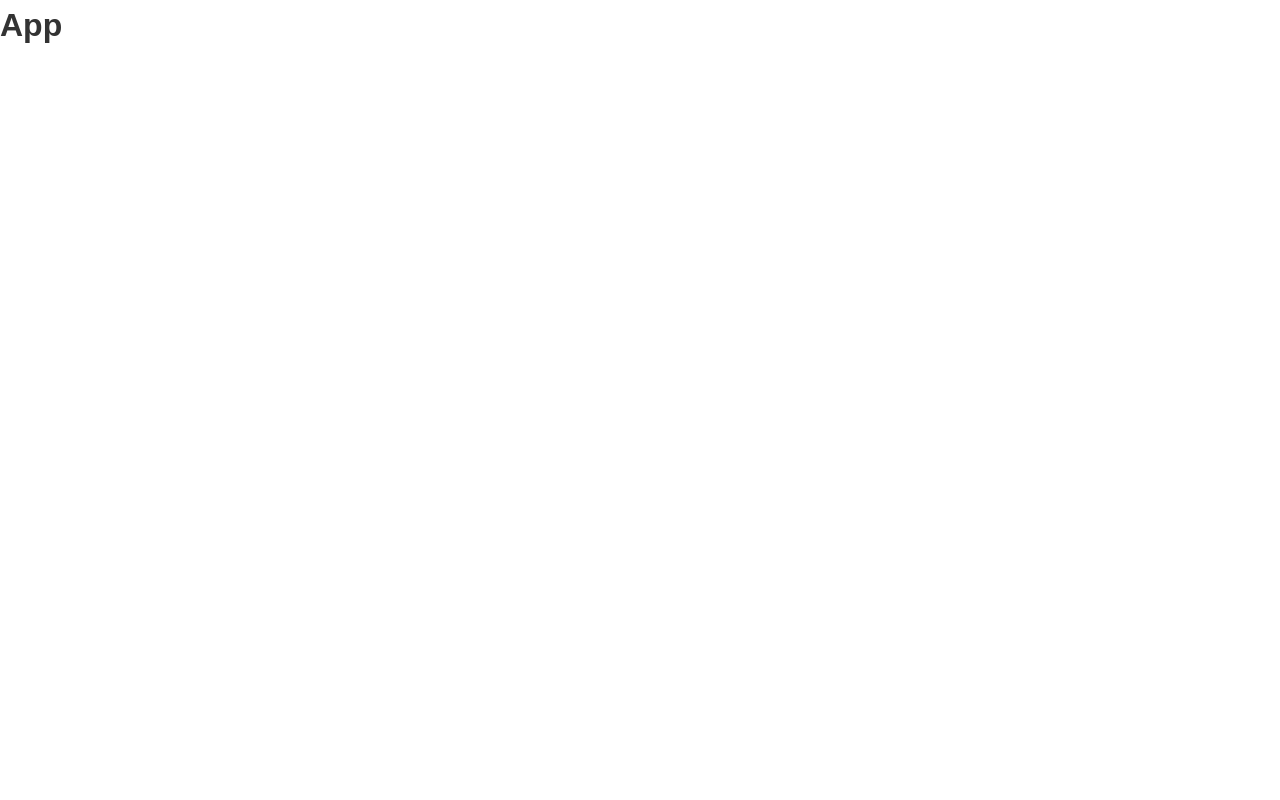
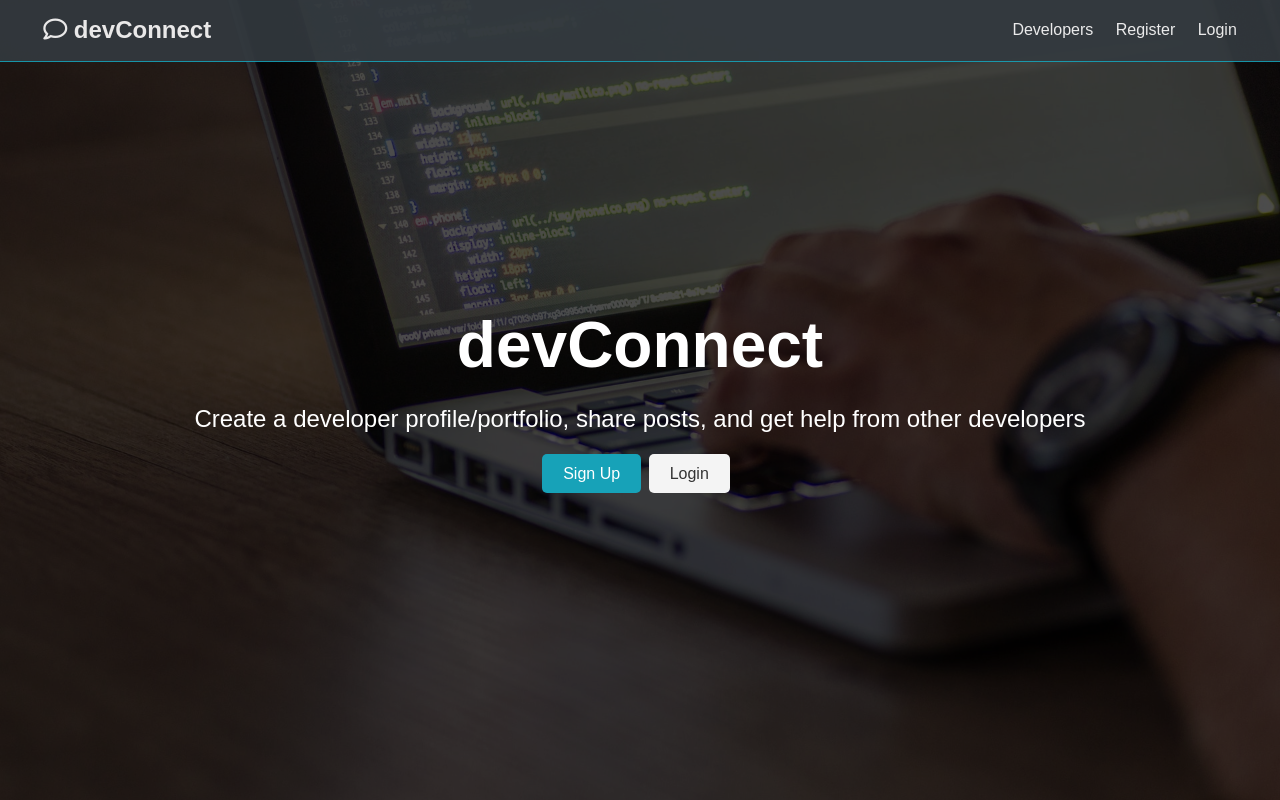
Before and after one commit to nataliecardot/devconnect, a React (Create React App) app in the folder client/: page / in a window 1280 px wide. Built offline with nearby package versions, Linux system fonts and the light colour scheme; the HTML template or start-up script is replaced by a standard one.

Commit message:
Add landing and navbar components, modify theme

```diff
--- a/client/public/index.html
+++ b/client/public/index.html
@@ -9,7 +9,12 @@
       name="description"
       content="Web site created using create-react-app"
     />
-    <script src="https://use.fontawesome.com/5ca88f001b.js"></script>
+    <link
+      rel="stylesheet"
+      href="https://cdnjs.cloudflare.com/ajax/libs/font-awesome/5.9.0/css/all.css"
+      integrity="sha256-PF6MatZtiJ8/c9O9HQ8uSUXr++R9KBYu4gbNG5511WE="
+      crossorigin="anonymous"
+    />
     <!--
       manifest.json provides metadata used when your web app is installed on a
       user's mobile device or desktop. See https://developers.google.com/web/fundamentals/web-app-manifest/
@@ -24,7 +29,7 @@
       work correctly both with client-side routing and a non-root public URL.
       Learn how to configure a non-root public URL by running `npm run build`.
     -->
-    <title>Welcome to DevConnect</title>
+    <title>Welcome to devConnect</title>
   </head>
   <body>
     <noscript>You need to enable JavaScript to run this app.</noscript>
--- a/client/src/App.css
+++ b/client/src/App.css
@@ -5,6 +5,7 @@
   --light-color: #f4f4f4;
   --danger-color: #dc3545;
   --success-color: #28a745;
+  --border-radius: 5px;
 }
 
 * {
@@ -44,7 +45,7 @@
   margin-bottom: 3rem;
 }
 
-/* Text styles*/
+/* Text styles */
 .x-large {
   font-size: 4rem;
   line-height: 1.2;
@@ -141,6 +142,7 @@
 }
 
 .btn {
+  border-radius: var(--border-radius);
   display: inline-block;
   background: var(--light-color);
   color: #333;
--- a/client/src/App.js
+++ b/client/src/App.js
@@ -1,9 +1,12 @@
 import React from 'react';
 import './App.css';
+import Landing from './components/layouts/Landing';
+import Navbar from './components/layouts/Navbar';
 
 const App = () => (
   <>
-    <h1>App</h1>
+    <Navbar />
+    <Landing />
   </>
 );
 
--- a/client/src/components/layouts/Landing.js
+++ b/client/src/components/layouts/Landing.js
@@ -1,5 +1,27 @@
 import React from 'react';
 
-export const Landing = () => {
-  return <div></div>;
+const Landing = () => {
+  return (
+    <section className="landing">
+      <div className="dark-overlay">
+        <div className="landing-inner">
+          <h1 className="x-large">devConnect</h1>
+          <p className="lead">
+            Create a developer profile/portfolio, share posts, and get help from
+            other developers
+          </p>
+          <div className="buttons">
+            <a href="register.html" className="btn btn-primary">
+              Sign Up
+            </a>
+            <a href="login.html" className="btn btn-light">
+              Login
+            </a>
+          </div>
+        </div>
+      </div>
+    </section>
+  );
 };
+
+export default Landing;
--- a/client/src/components/layouts/Navbar.js
+++ b/client/src/components/layouts/Navbar.js
@@ -1,5 +1,26 @@
 import React from 'react';
 
-export const Navbar = () => {
-  return <div></div>;
+const Navbar = () => {
+  return (
+    <nav className="navbar bg-dark">
+      <h1>
+        <a href="index.html">
+          <i className="far fa-comment"></i> devConnect
+        </a>
+      </h1>
+      <ul>
+        <li>
+          <a href="profiles.html">Developers</a>
+        </li>
+        <li>
+          <a href="register.html">Register</a>
+        </li>
+        <li>
+          <a href="login.html">Login</a>
+        </li>
+      </ul>
+    </nav>
+  );
 };
+
+export default Navbar;
```
